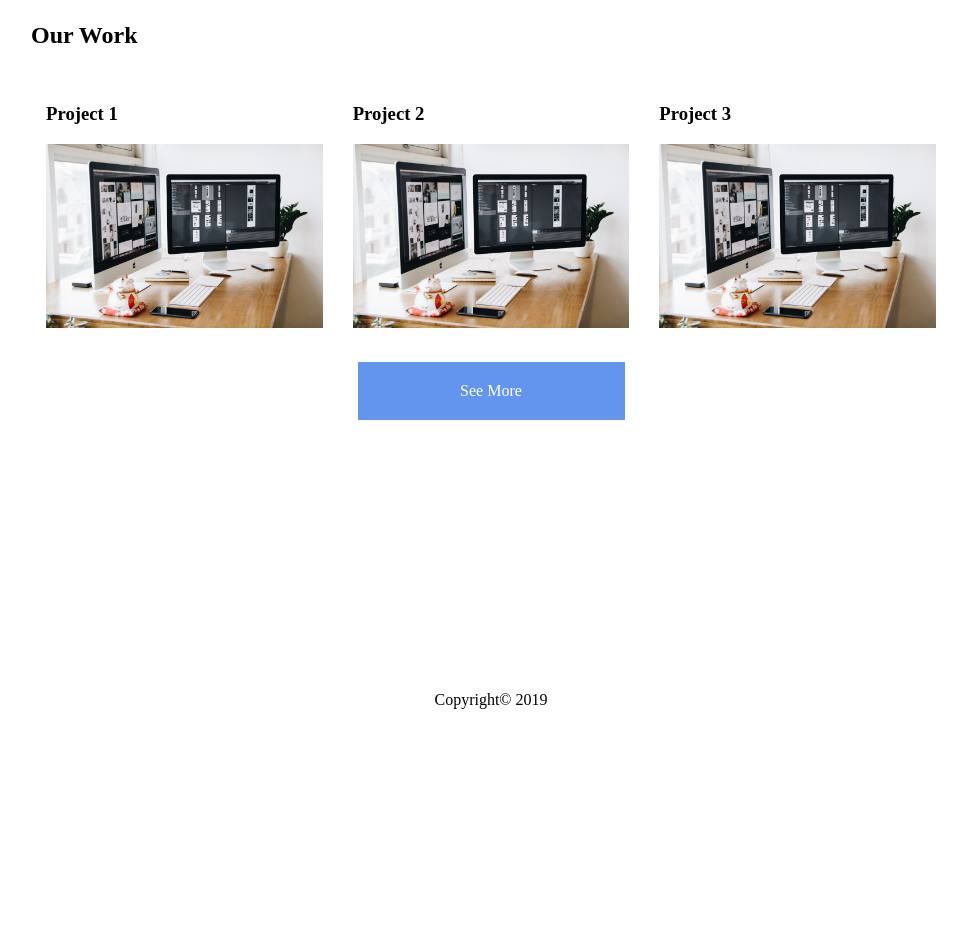
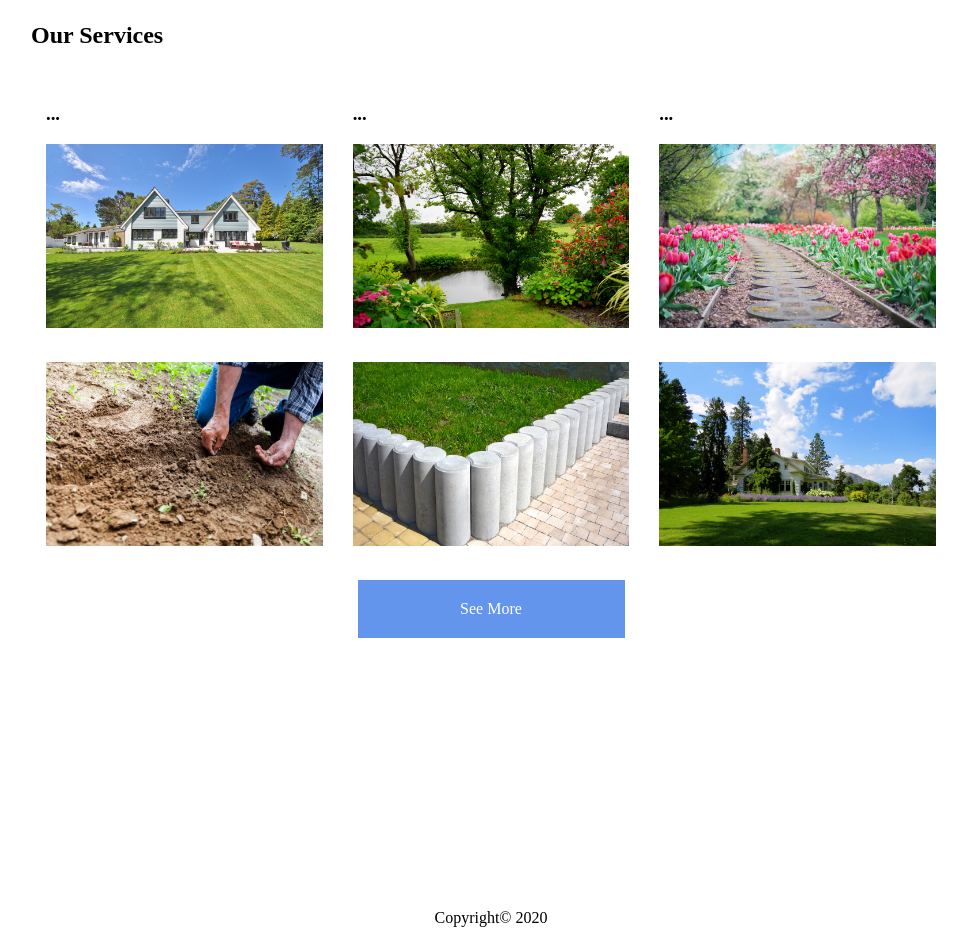
Before and after one commit to arodriguez175/landscapers-unlimited, a plain HTML site: page index.html in a window 1280 px wide. Shown: the part 873-1803 px from the top of the page, without its empty margins (149-1116 px from the left). Before the commit the page ends 1598 px from the top, so only its background shows below. Drawn offline with nearby package versions, Linux system fonts and the light colour scheme.

Commit message:
Replaced all images

```diff
--- a/index.html
+++ b/index.html
@@ -25,23 +25,35 @@
     <!-- Content -->
 
     <!-- background image -->
-    <img id="background-image" src="images/architecture-building-countryside-daylight-126271.jpg" alt="apple computer and desk">
+    <img id="background-image" src="images/1.jpg" alt="country side">
 
     <!-- 3 project thumbnails -->
     <div class="container">
-        <h2>Our Work</h2>
+        <h2>Our Services</h2>
             <div class="row">
                 <div class="col-4">
-                    <h3>Project 1</h3>
-                    <img src="images/apple-computer-desk-devices-326503.jpg" width="100%" class="hideme">
+                    <h3>...</h3>
+                    <img src="images/2.jpg" width="100%" class="hideme" alt="lawn">
                 </div>
                 <div class="col-4">
-                    <h3>Project 2</h3>
-                    <img src="images/apple-computer-desk-devices-326503.jpg" width="100%" class="hideme">
+                    <h3>...</h3>
+                    <img src="images/3.jpg" width="100%" class="hideme" alt="pond">
                 </div>
                 <div class="col-4">
-                    <h3>Project 3</h3>
-                    <img src="images/apple-computer-desk-devices-326503.jpg" width="100%" class="hideme">
+                    <h3>...</h3>
+                    <img src="images/4.jpg" width="100%" class="hideme" alt="blossoms">
+                </div>
+            </div>
+
+            <div class="row">
+                <div class="col-4">
+                    <img src="images/5.jpg" width="100%" class="hideme" alt="man planting plant">
+                </div>
+                <div class="col-4">
+                    <img src="images/6.jpg" width="100%" class="hideme" alt="backround blocks">
+                </div>
+                <div class="col-4">
+                    <img src="images/7.jpg" width="100%" class="hideme" alt="lawn care">
                 </div>
             </div>
     </div>
@@ -58,7 +70,7 @@
 
     <!-- Footer -->
     <div class="footer">
-        <p>Copyright&copy; 2019</p>
+        <p id="footer"></p>
     </div>
 
 </body>
--- a/js/functionality.js
+++ b/js/functionality.js
@@ -1,3 +1,4 @@
+// Mobile Menu
 function myFunction() {
   var x = document.getElementById("myTopnav");
   if (x.className === "topnav") {
@@ -6,3 +7,7 @@ function myFunction() {
     x.className = "topnav";
   }
 }
+
+
+// Auto-updating Copyright Year
+document.getElementById("footer").innerHTML="Copyright&copy; "+(new Date().getFullYear());
```
Also changed, not shown: images/1.jpg (renamed from images/architecture-building-countryside-daylight-126271.jpg), images/2.jpg (added), images/3.jpg (added), images/4.jpg (added), images/5.jpg (added), images/6.jpg (added), images/7.jpg (added), images/apple-computer-desk-devices-326503.jpg (deleted).
